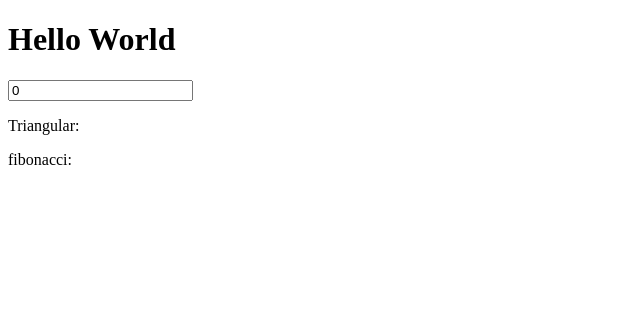
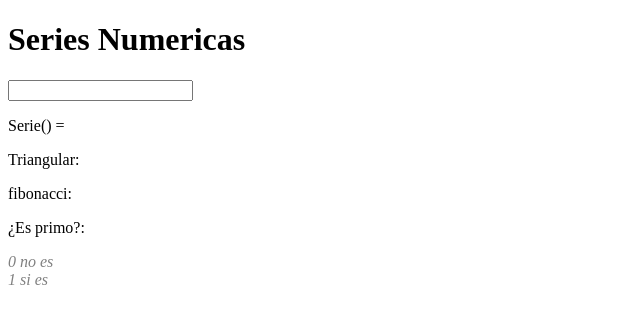
Before and after one commit to ArturoHM41234/series-numericas, a Vue app: page / in a window 1280 px wide. Shown: the top 324 px of the page, without its empty margins (0-640 px from the left). Built offline with nearby package versions, Linux system fonts and the light colour scheme.

Commit message:
add import for the class SeriesNumericas

```diff
--- a/src/App.vue
+++ b/src/App.vue
@@ -1,9 +1,12 @@
 <template>
   <main>
-    <h1>Hello World</h1>
+    <h1>Series Numericas</h1>
     <input v-model.number="input" @input="handleInput" type="text" min="0" />
-    <p v-if="result !== null">Triangular: {{ result }}</p>
-    <p v-if="fib !== null">fibonacci: {{ fib }}</p>
+    <p>Serie({{input}}) = {{ sr }}</p>
+    <p>Triangular: {{ tr }}</p>
+    <p>fibonacci: {{ fib }}</p>
+    <p>¿Es primo?: {{ pr }}</p>
+    <p style="font-style: italic; color: gray;">0 no es<br> 1 si es</p>
   </main>
 </template>
 
@@ -11,17 +14,26 @@
 import { ref } from 'vue'
 import { triangular } from './series/triangular.ts';
 import { fibonacci } from './series/fibonacci.ts';
+import { primo } from './series/primos.ts';
+import { SeriesNumericas } from './series/serie.ts';
 
-const input = ref(0);
-let result: number | null;
+const input = ref();
+let tr: number | null;
 let fib: number | null;
+let pr: number | null;
+let sr: number | null;
 
 function handleInput() {
   if (input.value >= 0 && Number.isInteger(input.value)) {
-    result = triangular(input.value);
+    tr = triangular(input.value);
     fib = fibonacci(input.value);
+    pr = primo(input.value);
+    sr = SeriesNumericas.serie(input.value);
   } else {
-    result = null;
+    tr = null;
+    fib = null;
+    pr = null;
+    sr = null;
   }
 }
 </script>
```
